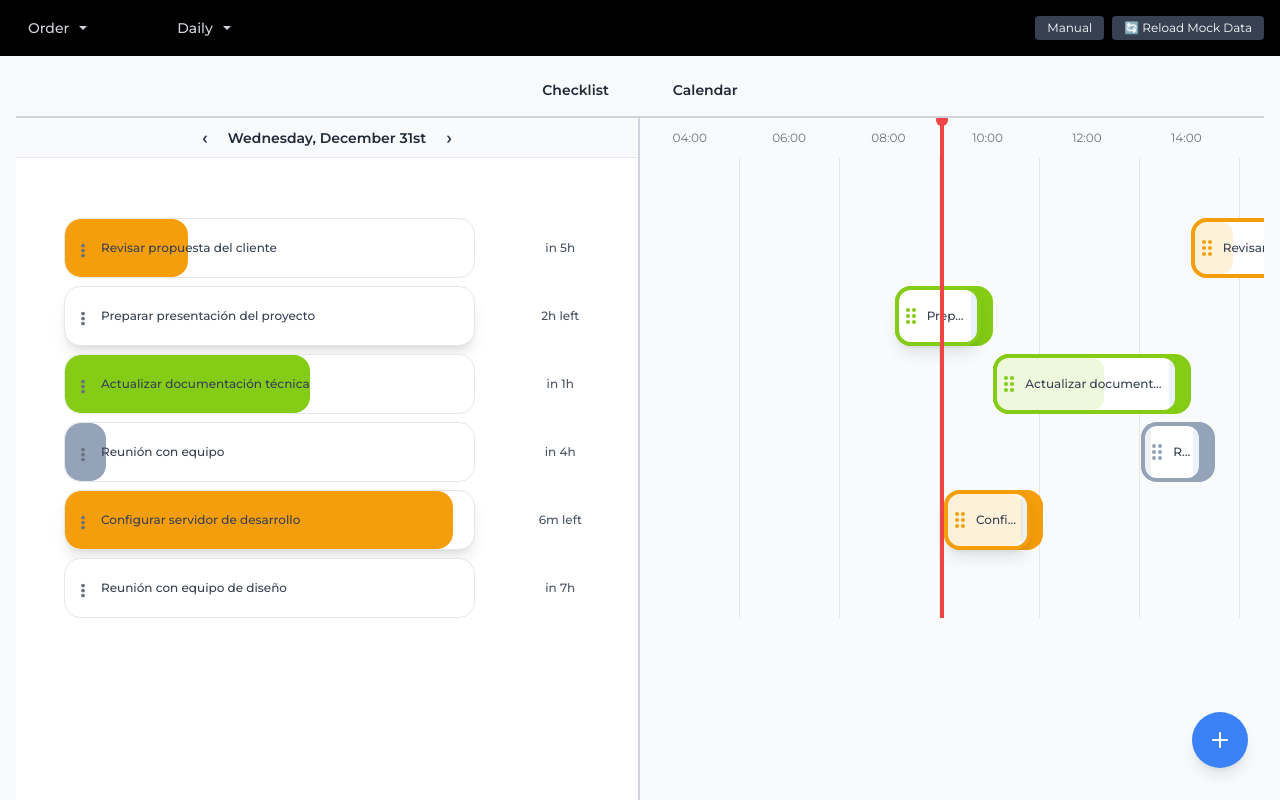
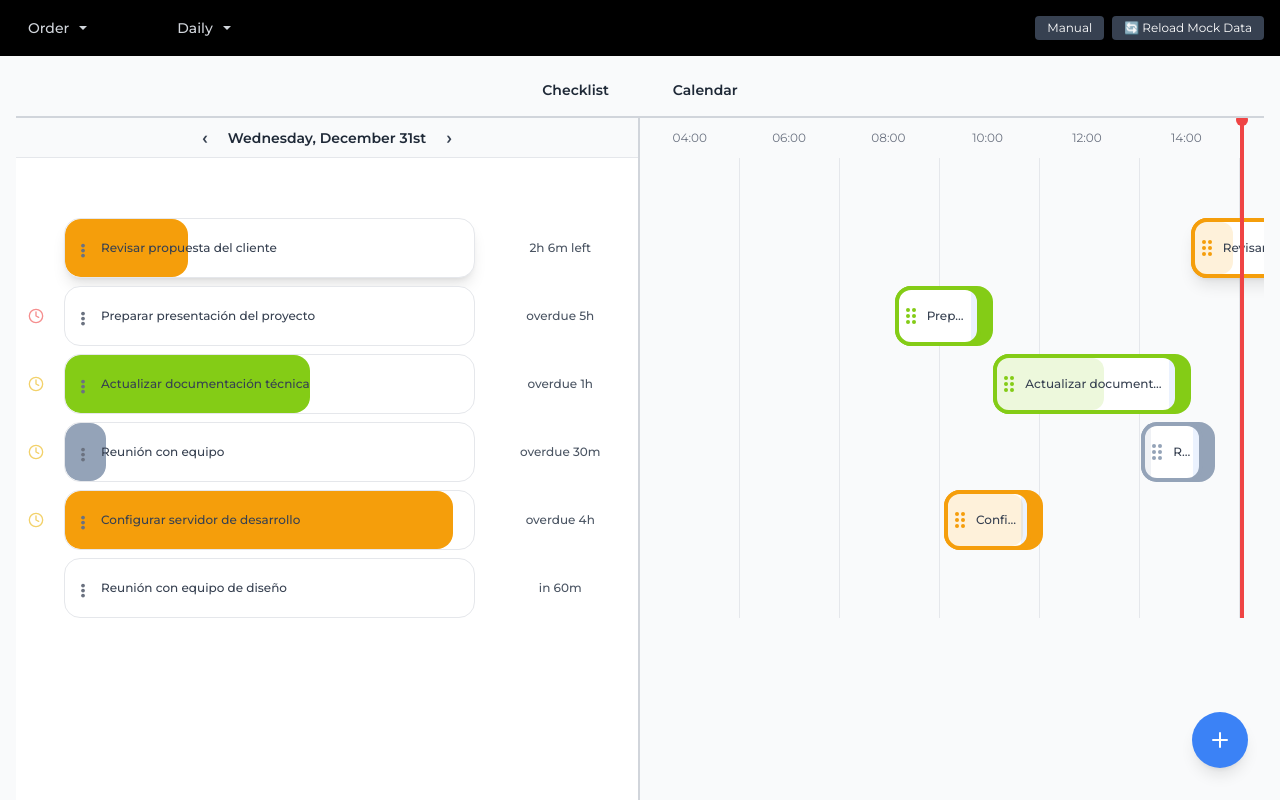
Before and after one commit to OrcaWhaleLiszt/OrganizingApp, a React (Vite) app: page / in a window 1280 px wide. Built offline with nearby package versions, Linux system fonts and the light colour scheme.

Commit message:
Sync timeline positions across daily, weekly, and monthly views

```diff
--- a/src/App.tsx
+++ b/src/App.tsx
@@ -15,6 +15,7 @@ function App() {
   const [sortBy, setSortBy] = useState<SortBy>(null);
   const [sortOrder, setSortOrder] = useState<SortOrder>('desc');
   const [currentDate, setCurrentDate] = useState<Date>(new Date());
+  const [currentTimeOffset, setCurrentTimeOffset] = useState<number>(12); // Hours from start of current period (default to noon)
   const [isCreateTaskOpen, setIsCreateTaskOpen] = useState(false);
   const [mobileView, setMobileView] = useState<'checklist' | 'calendar'>('checklist'); // For mobile only
   const [autoProgressEnabled, setAutoProgressEnabled] = useState(false);
@@ -65,6 +66,45 @@ function App() {
 
   const handleManualAdjust = (id: string) => {
     setManuallyAdjustedTasks(prev => new Set(prev).add(id));
+  };
+
+  // Calculate current time position percentage for each view
+  const getCurrentTimePosition = (viewMode: ViewMode): number => {
+    if (viewMode === 'daily') {
+      // For daily: 24 hours, offset in hours
+      return Math.min(100, Math.max(0, (currentTimeOffset / 24) * 100));
+    } else if (viewMode === 'weekly') {
+      // For weekly: 7 days = 168 hours, offset in hours
+      return Math.min(100, Math.max(0, (currentTimeOffset / 168) * 100));
+    } else if (viewMode === 'monthly') {
+      // For monthly: days in month * 24 hours
+      const daysInMonth = new Date(currentDate.getFullYear(), currentDate.getMonth() + 1, 0).getDate();
+      const totalHours = daysInMonth * 24;
+      return Math.min(100, Math.max(0, (currentTimeOffset / totalHours) * 100));
+    }
+    return 25; // Default fallback
+  };
+
+  // Handle timeline position changes from any view
+  const handleTimePositionChange = (percentage: number, viewMode: ViewMode) => {
+    let newOffset: number;
+
+    if (viewMode === 'daily') {
+      // Convert percentage to hours (0-23.99)
+      newOffset = (percentage / 100) * 24;
+    } else if (viewMode === 'weekly') {
+      // Convert percentage to hours (0-167.99)
+      newOffset = (percentage / 100) * 168;
+    } else if (viewMode === 'monthly') {
+      // Convert percentage to hours for the month
+      const daysInMonth = new Date(currentDate.getFullYear(), currentDate.getMonth() + 1, 0).getDate();
+      const totalHours = daysInMonth * 24;
+      newOffset = (percentage / 100) * totalHours;
+    } else {
+      newOffset = currentTimeOffset;
+    }
+
+    setCurrentTimeOffset(Math.max(0, newOffset));
   };
 
   const handleDurationChange = (id: string, duration: number) => {
@@ -146,6 +186,8 @@ function App() {
             autoProgressEnabled={autoProgressEnabled}
             manuallyAdjustedTasks={manuallyAdjustedTasks}
             onManualAdjust={handleManualAdjust}
+            currentTimePosition={getCurrentTimePosition('daily')}
+            onTimePositionChange={(percentage) => handleTimePositionChange(percentage, 'daily')}
           />
         );
       case 'weekly':
@@ -163,6 +205,8 @@ function App() {
             autoProgressEnabled={autoProgressEnabled}
             manuallyAdjustedTasks={manuallyAdjustedTasks}
             onManualAdjust={handleManualAdjust}
+            currentTimePosition={getCurrentTimePosition('weekly')}
+            onTimePositionChange={(percentage) => handleTimePositionChange(percentage, 'weekly')}
           />
         );
       case 'monthly':
@@ -180,6 +224,8 @@ function App() {
             autoProgressEnabled={autoProgressEnabled}
             manuallyAdjustedTasks={manuallyAdjustedTasks}
             onManualAdjust={handleManualAdjust}
+            currentTimePosition={getCurrentTimePosition('monthly')}
+            onTimePositionChange={(percentage) => handleTimePositionChange(percentage, 'monthly')}
           />
         );
       default:
--- a/src/components/DailyTimelineView.tsx
+++ b/src/components/DailyTimelineView.tsx
@@ -18,6 +18,8 @@ interface DailyTimelineViewProps {
   autoProgressEnabled?: boolean;
   manuallyAdjustedTasks?: Set<string>;
   onManualAdjust?: (id: string) => void;
+  currentTimePosition?: number; // Synced timeline position (0-100)
+  onTimePositionChange?: (percentage: number) => void; // Callback for timeline position changes
 }
 
 export default function DailyTimelineView({
@@ -33,10 +35,11 @@ export default function DailyTimelineView({
   mobileView = 'checklist',
   autoProgressEnabled = false,
   manuallyAdjustedTasks = new Set(),
-  onManualAdjust
+  onManualAdjust,
+  currentTimePosition = 25,
+  onTimePositionChange
 }: DailyTimelineViewProps) {
   const [menuOpenTaskId, setMenuOpenTaskId] = useState<string | null>(null);
-  const [currentTimePosition, setCurrentTimePosition] = useState<number>(25); // Position as percentage (0-100)
   const [isDraggingTimeLine, setIsDraggingTimeLine] = useState(false);
   const leftScrollRef = useRef<HTMLDivElement>(null);
   const rightScrollRef = useRef<HTMLDivElement>(null);
@@ -158,7 +161,7 @@ export default function DailyTimelineView({
     const rect = timelineContainerRef.current.getBoundingClientRect();
     const x = e.clientX - rect.left;
     const percentage = Math.max(0, Math.min(100, (x / rect.width) * 100));
-    setCurrentTimePosition(percentage);
+    onTimePositionChange?.(percentage);
   };
 
   const handleTimeLineMouseUp = () => {
--- a/src/components/MonthlyTimelineView.tsx
+++ b/src/components/MonthlyTimelineView.tsx
@@ -17,6 +17,8 @@ interface MonthlyTimelineViewProps {
   autoProgressEnabled?: boolean;
   manuallyAdjustedTasks?: Set<string>;
   onManualAdjust?: (id: string) => void;
+  currentTimePosition?: number; // Synced timeline position (0-100)
+  onTimePositionChange?: (percentage: number) => void; // Callback for timeline position changes
 }
 
 export default function MonthlyTimelineView({
@@ -31,10 +33,11 @@ export default function MonthlyTimelineView({
   mobileView = 'checklist',
   autoProgressEnabled = false,
   manuallyAdjustedTasks = new Set(),
-  onManualAdjust
+  onManualAdjust,
+  currentTimePosition = 25,
+  onTimePositionChange
 }: MonthlyTimelineViewProps) {
   const [menuOpenTaskId, setMenuOpenTaskId] = useState<string | null>(null);
-  const [currentTimePosition, setCurrentTimePosition] = useState<number>(25); // Position as percentage (0-100)
   const [isDraggingTimeLine, setIsDraggingTimeLine] = useState(false);
   const leftScrollRef = useRef<HTMLDivElement>(null);
   const rightScrollRef = useRef<HTMLDivElement>(null);
@@ -185,7 +188,7 @@ export default function MonthlyTimelineView({
     const rect = timelineContainerRef.current.getBoundingClientRect();
     const x = e.clientX - rect.left;
     const percentage = Math.max(0, Math.min(100, (x / rect.width) * 100));
-    setCurrentTimePosition(percentage);
+    onTimePositionChange?.(percentage);
   };
 
   const handleTimeLineMouseUp = () => {
--- a/src/components/WeeklyTimelineView.tsx
+++ b/src/components/WeeklyTimelineView.tsx
@@ -17,6 +17,8 @@ interface WeeklyTimelineViewProps {
   autoProgressEnabled?: boolean;
   manuallyAdjustedTasks?: Set<string>;
   onManualAdjust?: (id: string) => void;
+  currentTimePosition?: number; // Synced timeline position (0-100)
+  onTimePositionChange?: (percentage: number) => void; // Callback for timeline position changes
 }
 
 export default function WeeklyTimelineView({
@@ -31,10 +33,11 @@ export default function WeeklyTimelineView({
   mobileView = 'checklist',
   autoProgressEnabled = false,
   manuallyAdjustedTasks = new Set(),
-  onManualAdjust
+  onManualAdjust,
+  currentTimePosition = 25,
+  onTimePositionChange
 }: WeeklyTimelineViewProps) {
   const [menuOpenTaskId, setMenuOpenTaskId] = useState<string | null>(null);
-  const [currentTimePosition, setCurrentTimePosition] = useState<number>(25); // Position as percentage (0-100)
   const [isDraggingTimeLine, setIsDraggingTimeLine] = useState(false);
   const leftScrollRef = useRef<HTMLDivElement>(null);
   const rightScrollRef = useRef<HTMLDivElement>(null);
@@ -175,7 +178,7 @@ export default function WeeklyTimelineView({
     const rect = timelineContainerRef.current.getBoundingClientRect();
     const x = e.clientX - rect.left;
     const percentage = Math.max(0, Math.min(100, (x / rect.width) * 100));
-    setCurrentTimePosition(percentage);
+    onTimePositionChange?.(percentage);
   };
 
   const handleTimeLineMouseUp = () => {
```
